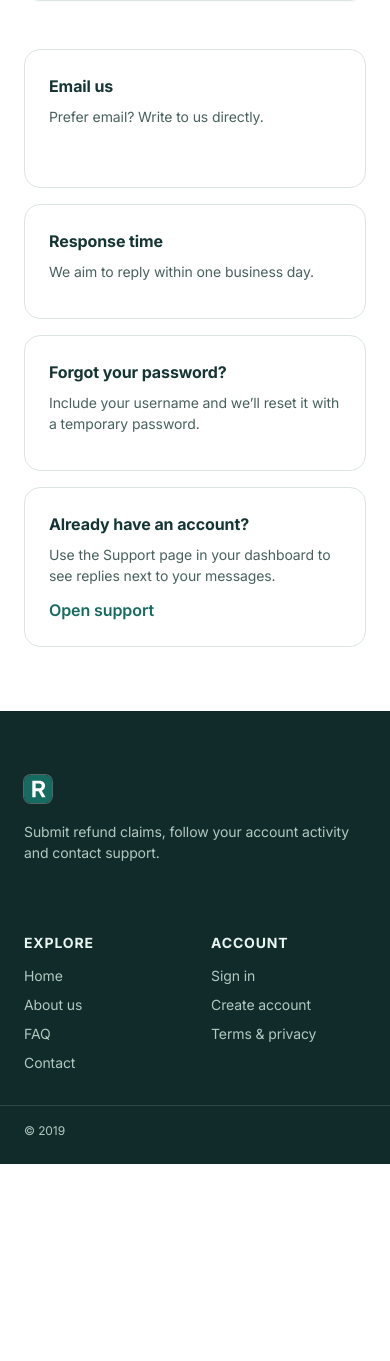
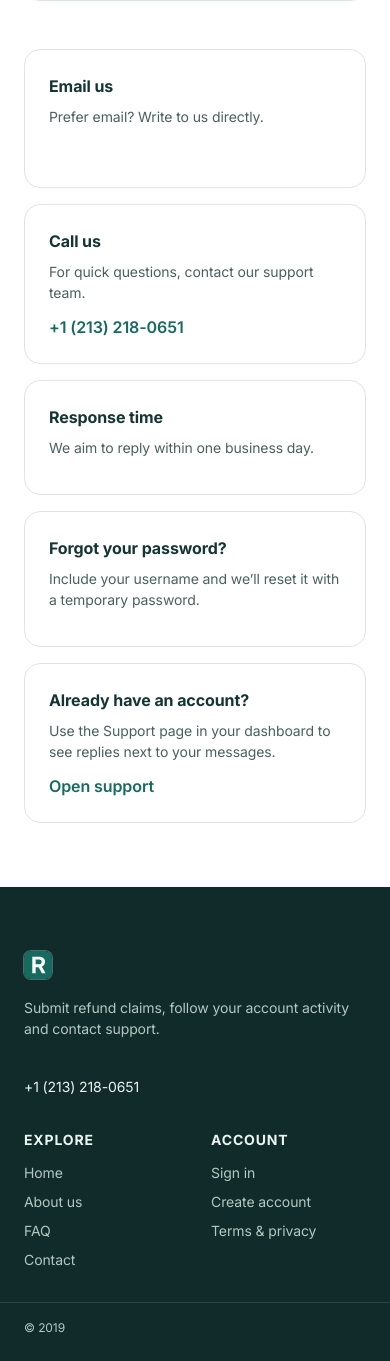
Before and after one commit to realllbadman/refd, a Python web app: template backend/templates/public/contact.html in a window 390 px wide. Shown: the part 1024-2385 px from the top of the page. Before the commit the page ends 2188 px from the top, so only its background shows below. Run offline with Jinja, Linux system fonts and the light colour scheme; the template is opened without the code that fills it, so the values that code supplies are empty.

Commit message:
Add support phone number to public site

```diff
--- a/backend/templates/base.html
+++ b/backend/templates/base.html
@@ -136,6 +136,7 @@
         </a>
         <p class="site-footer__text">Submit refund claims, follow your account activity and contact support.</p>
         <p class="site-footer__contact"><a href="mailto:{{ support_email }}">{{ icon("mail", 16) }}<span>{{ support_email }}</span></a></p>
+        <p class="site-footer__contact"><a href="tel:+12132180651">{{ icon("phone", 16) }}<span>+1 (213) 218-0651</span></a></p>
       </div>
       <div>
         <h2 class="site-footer__heading">Explore</h2>
--- a/backend/templates/public/contact.html
+++ b/backend/templates/public/contact.html
@@ -58,6 +58,8 @@
     <aside class="info-stack">
       <div class="info-card"><h3>{{ icon("mail", 18) }} Email us</h3><p>Prefer email? Write to us directly.</p>
         <a class="text-link" href="mailto:{{ support_email }}">{{ support_email }}</a></div>
+      <div class="info-card"><h3>{{ icon("phone", 18) }} Call us</h3><p>For quick questions, contact our support team.</p>
+        <a class="text-link" href="tel:+12132180651">+1 (213) 218-0651</a></div>
       <div class="info-card"><h3>{{ icon("clock", 18) }} Response time</h3><p>We aim to reply within one business day.</p></div>
       <div class="info-card"><h3>{{ icon("key", 18) }} Forgot your password?</h3><p>Include your username and we’ll reset it with a temporary password.</p></div>
       <div class="info-card"><h3>{{ icon("chat", 18) }} Already have an account?</h3><p>Use the Support page in your dashboard to see replies next to your messages.</p>
```
